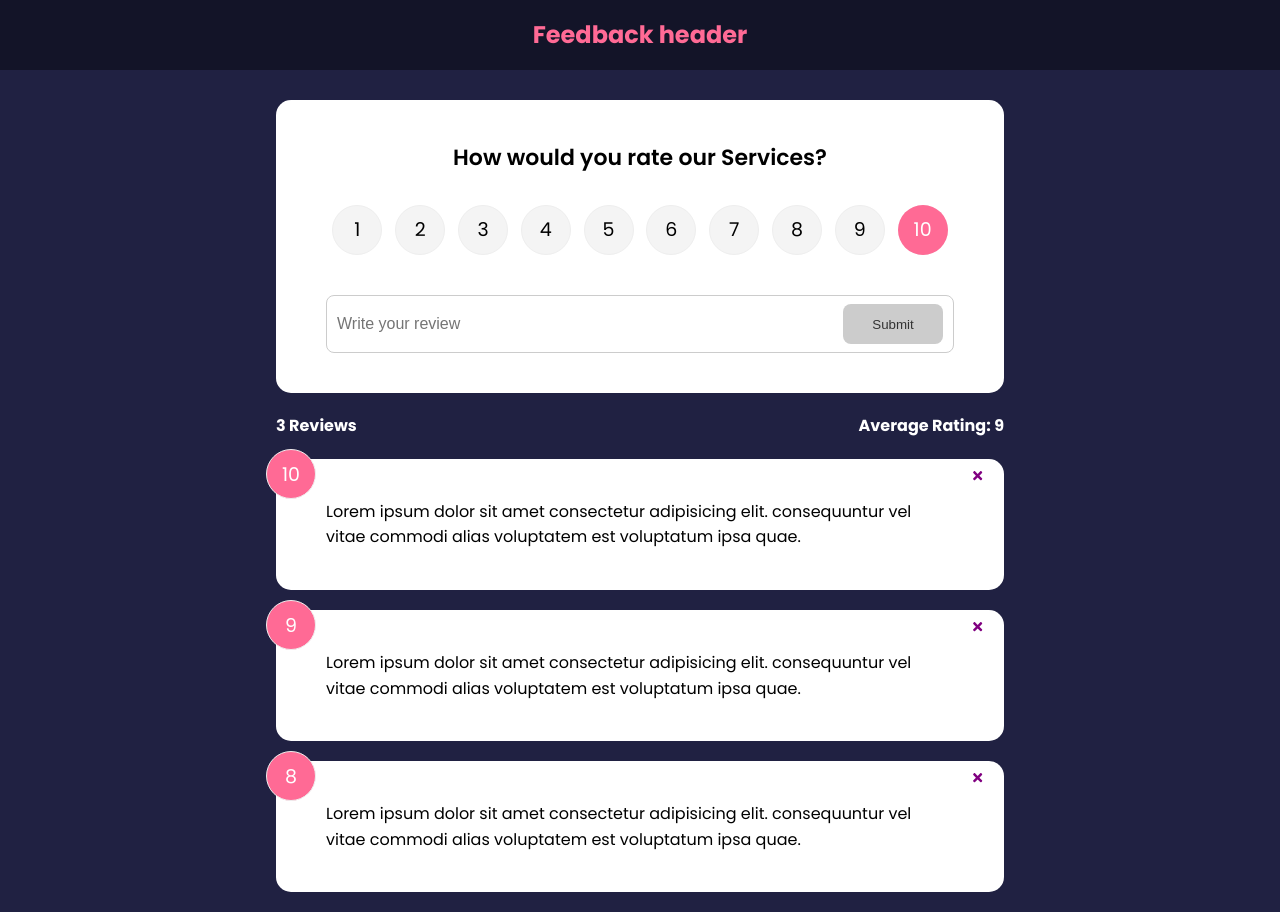
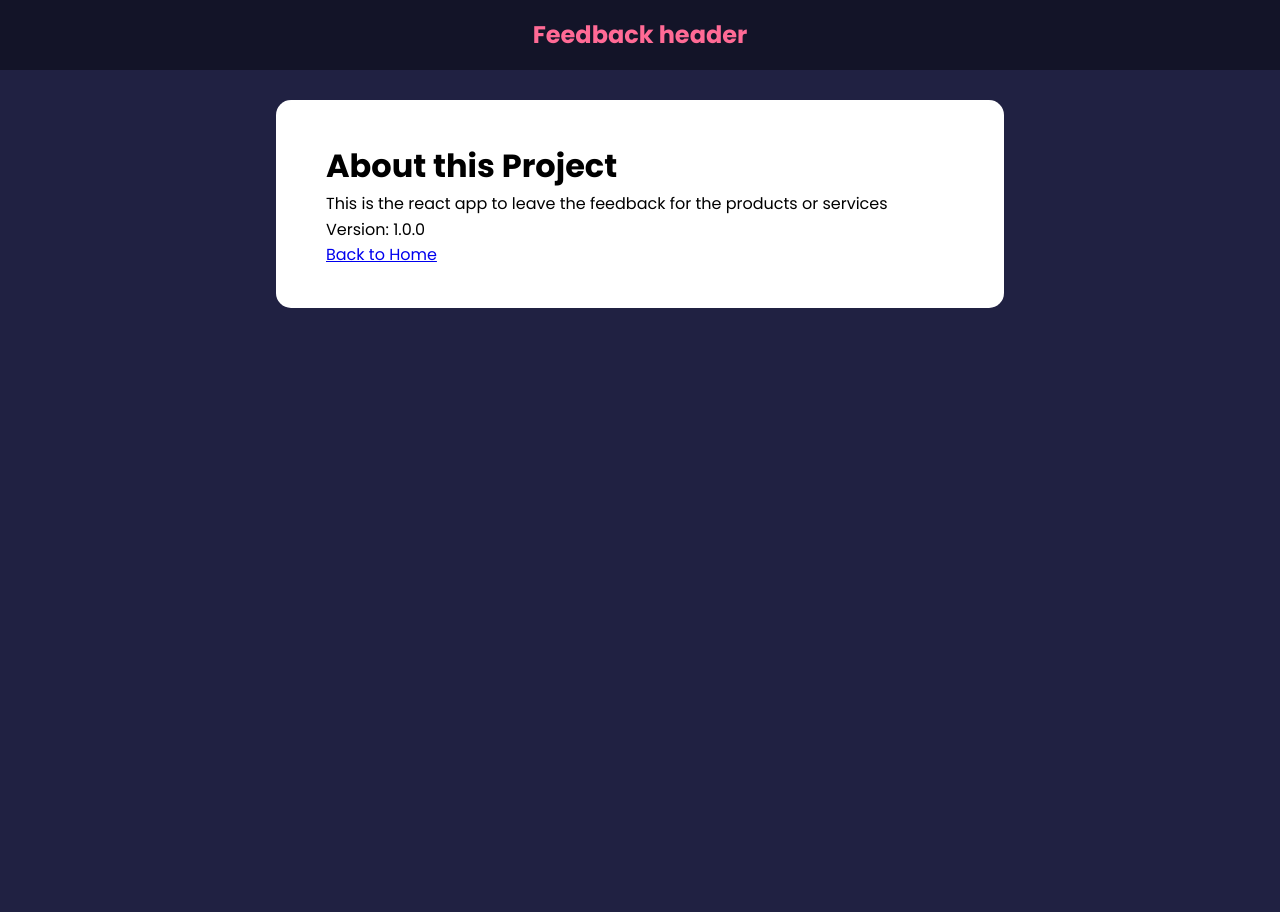
Before and after one commit to ShujaShah/feedback-app, a React (Create React App) app: page /about in a window 1280 px wide. After the commit the page ends 800 px from the top, so only its background shows below. Built offline with nearby package versions, Linux system fonts and the light colour scheme.

Commit message:
added react router

```diff
--- a/package.json
+++ b/package.json
@@ -10,6 +10,7 @@
     "react": "^18.2.0",
     "react-dom": "^18.2.0",
     "react-icons": "^4.8.0",
+    "react-router-dom": "^6.9.0",
     "react-scripts": "5.0.1",
     "uuid": "^9.0.0",
     "web-vitals": "^2.1.4"
--- a/src/App.js
+++ b/src/App.js
@@ -1,3 +1,4 @@
+import { BrowserRouter as Router, Route, Routes } from "react-router-dom";
 import { useState } from "react";
 import Header from "./components/Header";
 import FeedbackData from "./data/FeedbackData";
@@ -5,6 +6,7 @@ import FeedbackList from "./components/FeedbackList";
 import FeedbackStats from "./components/FeedbackStats";
 import FeedbackForm from "./components/FeedbackForm";
 import { v4 as uuidv4 } from "uuid";
+import AboutPage from "./pages/AboutPage";
 
 function App() {
   const [feedback, setFeedback] = useState(FeedbackData);
@@ -22,13 +24,27 @@ function App() {
 
   return (
     <>
+      <Router>
         <Header />
 
         <div className="container">
+          <Routes>
+            <Route
+              exact
+              path="/"
+              element={
+                <>
                   <FeedbackForm handleAdd={addFeedback} />
                   <FeedbackStats feedback={feedback} />
                   <FeedbackList feedback={feedback} handleDelete={deleteFeedback} />
+                </>
+              }
+            ></Route>
+
+            <Route path="/about" element={<AboutPage />} />
+          </Routes>
         </div>
+      </Router>
     </>
   );
 }
--- /dev/null
+++ b/src/pages/AboutPage.jsx
@@ -0,0 +1,17 @@
+import React from "react";
+import Card from "../components/shared/Card";
+
+function AboutPage() {
+  return (
+    <Card>
+      <h1>About this Project</h1>
+      <p>This is the react app to leave the feedback for the products or services</p>
+      <p>Version: 1.0.0</p>
+      <p>
+        <a href="/">Back to Home</a>
+      </p>
+    </Card>
+  );
+}
+
+export default AboutPage;
```
Also changed, not shown: 1 other file (tests, documents, lock files or other folders). Lines whose indentation alone changed are shown as unchanged.
